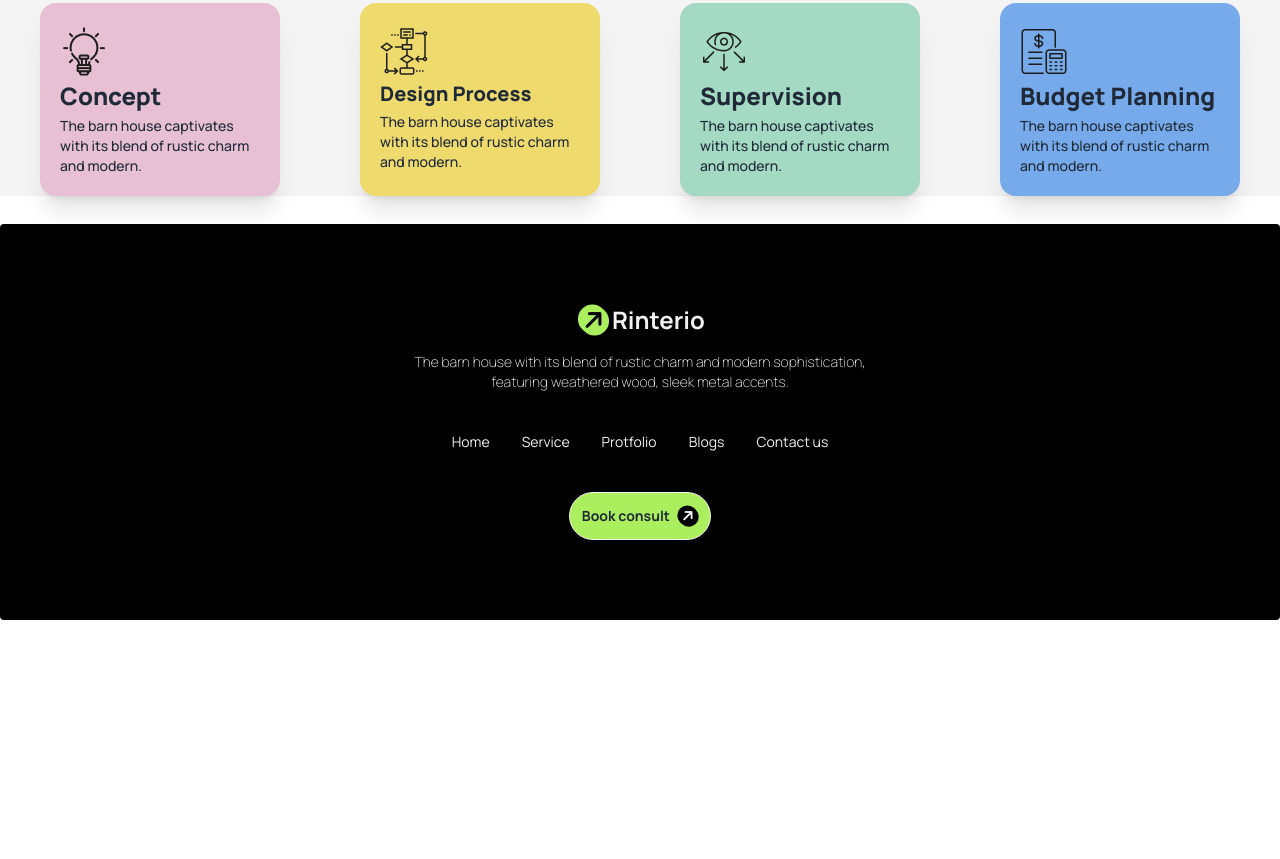
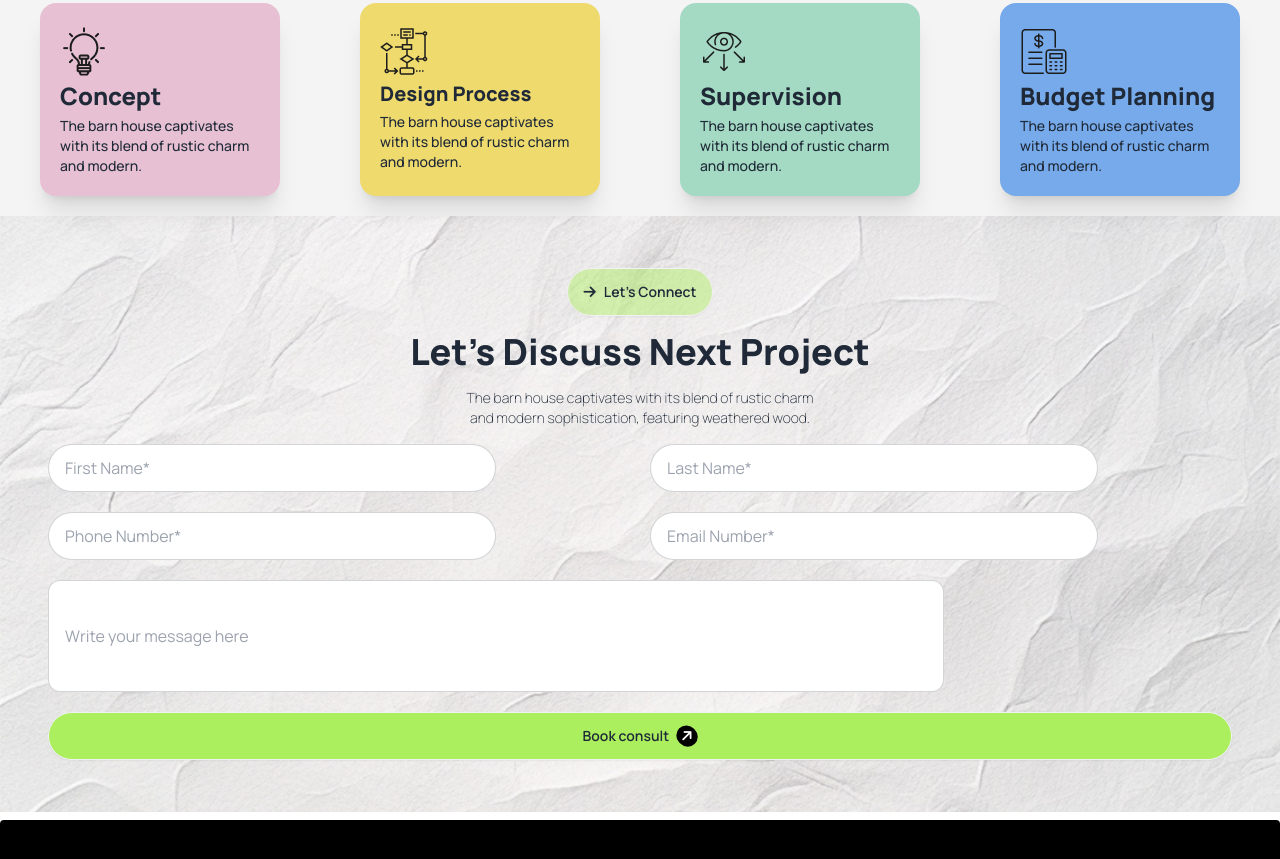
Before and after one commit to saikat1076/Assignment-3, a plain HTML site: page index.html in a window 1280 px wide. Shown: the part 1421-2280 px from the top of the page. Before the commit the page ends 2041 px from the top, so only its background shows below. Drawn offline with nearby package versions, Linux system fonts and the light colour scheme.

Commit message:
add section-4

```diff
--- a/index.html
+++ b/index.html
@@ -3,8 +3,7 @@
 <head>
     <meta charset="UTF-8">
     <meta name="viewport" content="width=device-width, initial-scale=1.0">
-    <title>Document</title>
-    <title>Document</title>
+    <title>Assignment-3</title>
     <link rel="preconnect" href="https://fonts.googleapis.com">
     <link rel="preconnect" href="https://fonts.gstatic.com" crossorigin>
     <link href="https://fonts.googleapis.com/css2?family=Manrope:wght@200..800&display=swap" rel="stylesheet">
@@ -31,7 +30,7 @@
                 'green-primary': '#ABEF5F',
                 'white-primary': '#F4F4F4',
               },
-            },
+            }
           },
         }
     </script>
@@ -126,7 +125,7 @@
           </div>
         </div>
       </section>
-      <section class="lg:container md:mx-auto mx-1">
+      <section class="lg:container md:mx-auto mx-1 my-5">
         <div class="mx-auto text-center mb-5">
           <button class="btn lg:m-0 bg-white rounded-full mx-auto"><i class="fa-solid fa-arrow-right"></i>How we works </button>
           <h1 class="text-4xl font-extrabold my-2">Our Works Process</h1>
@@ -163,9 +162,27 @@
           </div>
         </div>
       </section>
-      <section></section>
+      <section>
+      <section class="bg-[url('./assets/bg.jpg')] bg-cover bg-center my-2 py-12">
+        <div class="lg:container md:mx-auto m-1">
+          <div class="text-center">
+            <button class="btn lg:m-0 bg-[#abf05c71] rounded-full mx-auto"><i class="fa-solid fa-arrow-right"></i>Let’s Connect </button>
+            <h1 class="text-4xl font-extrabold my-4">Let’s Discuss Next Project</h1>
+            <p class="text-sm font-extralight mb-4">The barn house captivates with its blend of rustic charm <br> and modern sophistication, featuring weathered wood.</p>
+
+          </div>
+          <div class="grid lg:grid-cols-2 gap-5 lg:mx-12">
+            <input type="text" placeholder="First Name*" class="input input-bordered rounded-full max-w-md" />
+            <input type="text" placeholder="Last Name*" class="input input-bordered rounded-full max-w-md" />
+            <input type="text" placeholder="Phone Number*" class="input input-bordered rounded-full max-w-md" />
+            <input type="text" placeholder="Email Number*" class="input input-bordered rounded-full max-w-md" />
+            <input type="text" placeholder="Write your message here" class="input input-bordered lg:col-span-2 rounded-xl h-28 lg:max-w-4xl" />
+            <a class="btn bg-green-primary rounded-full lg:col-span-2">Book  consult<i class="fa-solid fa-arrow-right bg-black text-white rounded-full -rotate-45 p-1"></i></a>
+          </div>
+        </div>
+      </section>
     </main>
-    <footer class="footer footer-center bg-black text-base-200 rounded mt-7 p-20">
+    <footer class="footer footer-center bg-black text-base-200 rounded mt-2 lg:p-20">
       <div class="gap-y-4">
         <div>
           <a class="text-2xl font-bold"><i class="fa-solid fa-arrow-right bg-green-primary text-black rounded-full -rotate-45 p-1 mx-1"></i>Rinterio</a>
```
